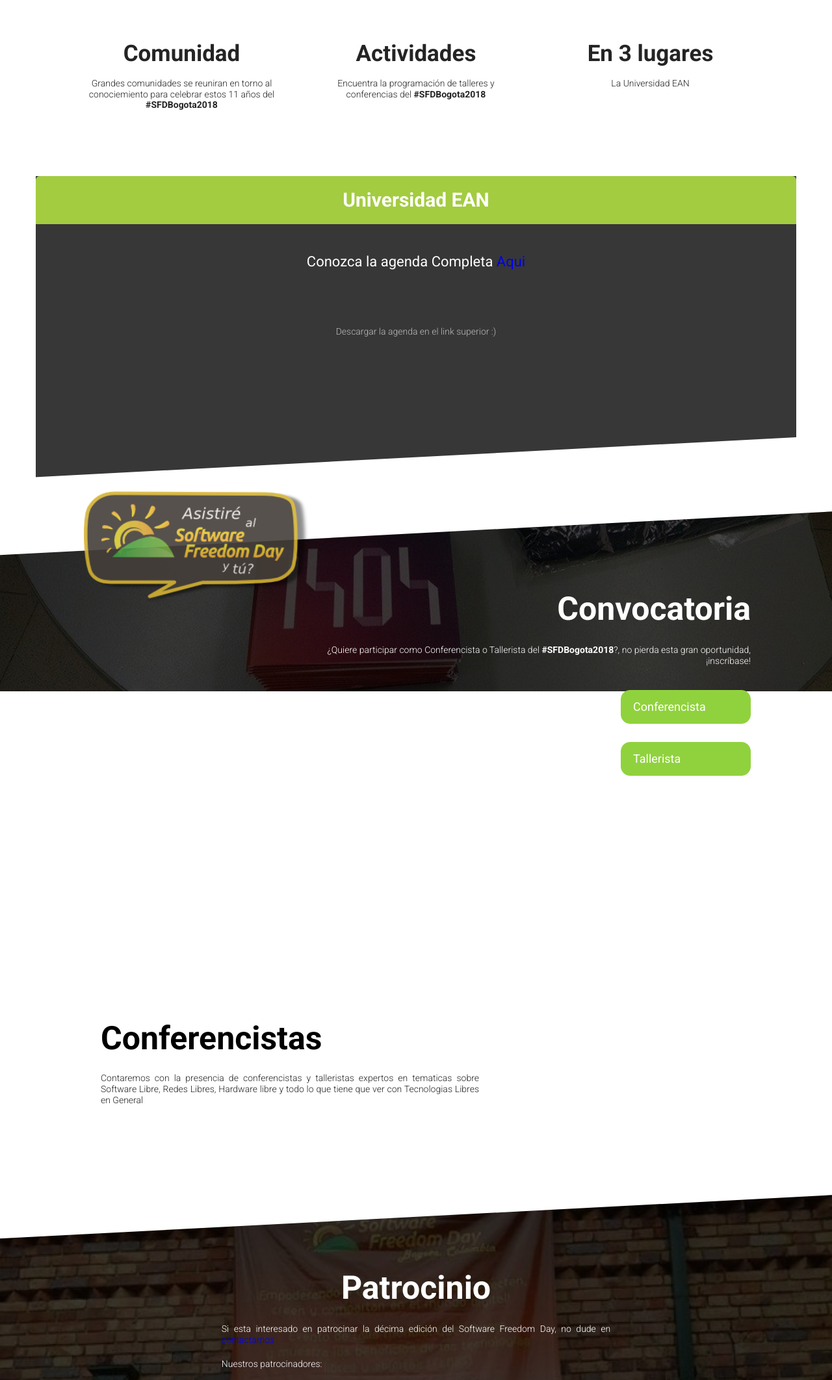
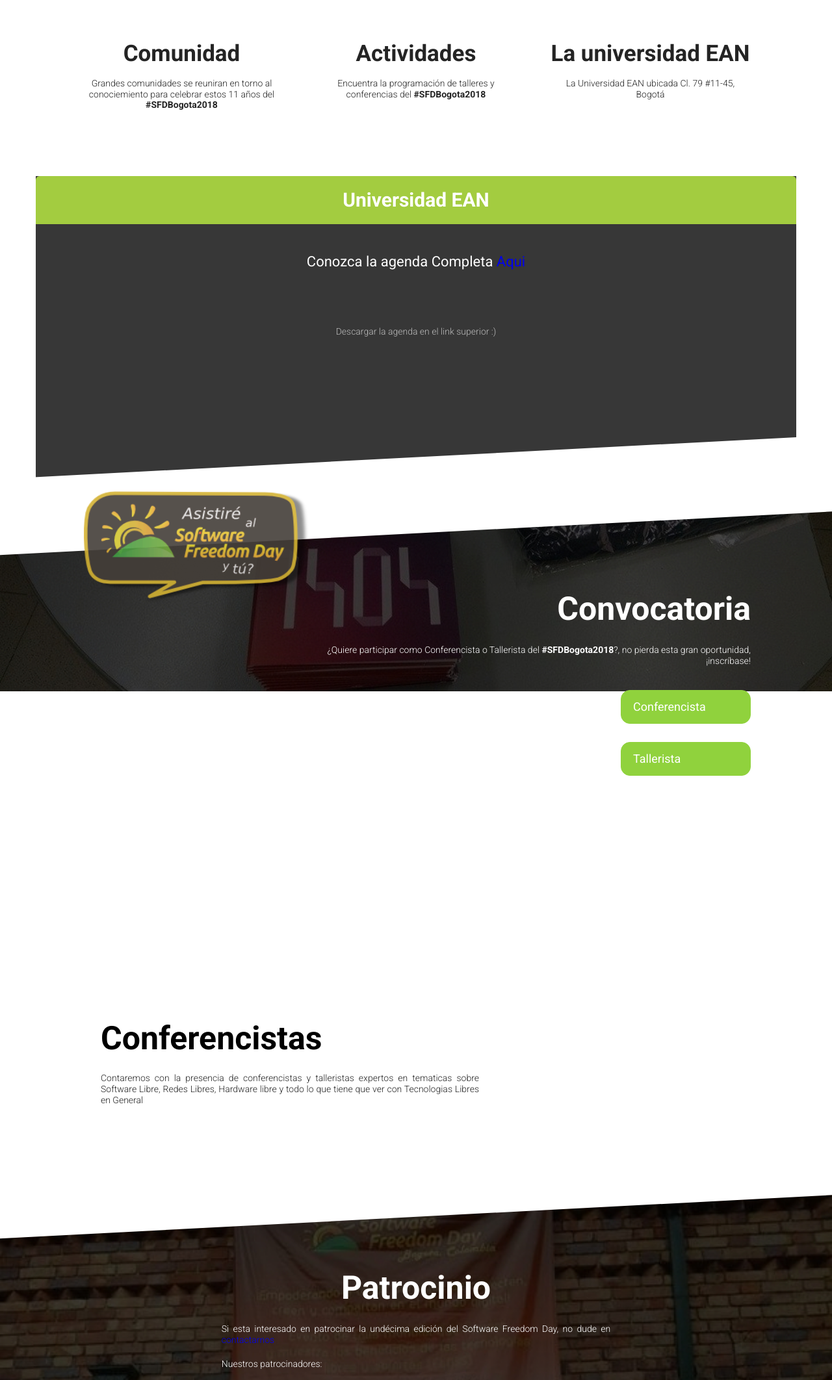
Before and after one commit to DonForigua/SFD2017, a plain HTML site: page index.html in a window 1280 px wide. Shown: the part 1533-3657 px from the top of the page at 65% size. Drawn offline with nearby package versions, Linux system fonts and the light colour scheme; some packages are replaced by stand-ins of ours; a script that the page names is missing.

Commit message:
Actualizacion de direccion y mapa

```diff
--- a/index.html
+++ b/index.html
@@ -110,8 +110,8 @@
 						</div>
 						<div class="event-section">
 							<div class="img-wrap"><img src="assets/svg/war-story.svg" alt="" class="svg" /></div>
-							<h3>En 3 lugares</h3>
-							<p align="justify"> La Universidad EAN</p>
+							<h3>La universidad EAN</h3>
+							<p align="justify"> La Universidad EAN ubicada Cl. 79 #11-45, Bogotá</p>
 						</div>
 					</div>
 					</section>
@@ -570,7 +570,7 @@
 				<span class="bottom-border"></span>
 				<div class="page page-micro sponsor-inner">
 					<h2>Patrocinio</h2>
-					<p align="justify"> Si esta interesado en patrocinar la décima edición del Software Freedom Day, no dude en <a href="https://docs.google.com/forms/d/1fNuukI2CEpPZE5lufPOqmhTK6bfUSjnRJkc5adOdC30/viewform">contactarnos</a></p>
+					<p align="justify"> Si esta interesado en patrocinar la undécima edición del Software Freedom Day, no dude en <a href="https://docs.google.com/forms/d/1fNuukI2CEpPZE5lufPOqmhTK6bfUSjnRJkc5adOdC30/viewform">contactarnos</a></p>
 					<p align="justify"> Nuestros patrocinadores:</p>
 					<TABLE >
      <TR>
@@ -627,9 +627,9 @@
 							<div class="contact-info">
 								<img src="assets/svg/war-story.svg" alt="" class="svg contact" />
 								<div class="address">
-									<span>Corporación Unificada de Educación Superior (CUN)</span>
-									<span>Fundación Universitaria Konrad Lorenz,</span>
-									<span>Escuela Colombiana de Ingenieria Julio Garavito</span>
+									<span></span>
+									<span>Universidad EAN</span>
+									<span>Cl. 79 #11-45, Bogotá</span>
 								</div>
 								<div class="btnwrap map-view"><a href="#" class="formbtn">Ver Mapa</a></div>
 							</div>
@@ -665,7 +665,7 @@
 		</div>
 		<!-- End Wrapper -->
 
-		<script type="text/javascript" src="assets/js/jquery-3.1.1.min.js"></script>
+		<script type="text/javascript" src="assets/js/jquery-3.3.1.min.js"></script>
 		<script src="http://maps.google.com/maps/api/js?sensor=true"></script>
 		<script type="text/javascript" src="assets/js/gmap.js"></script>
 
```
